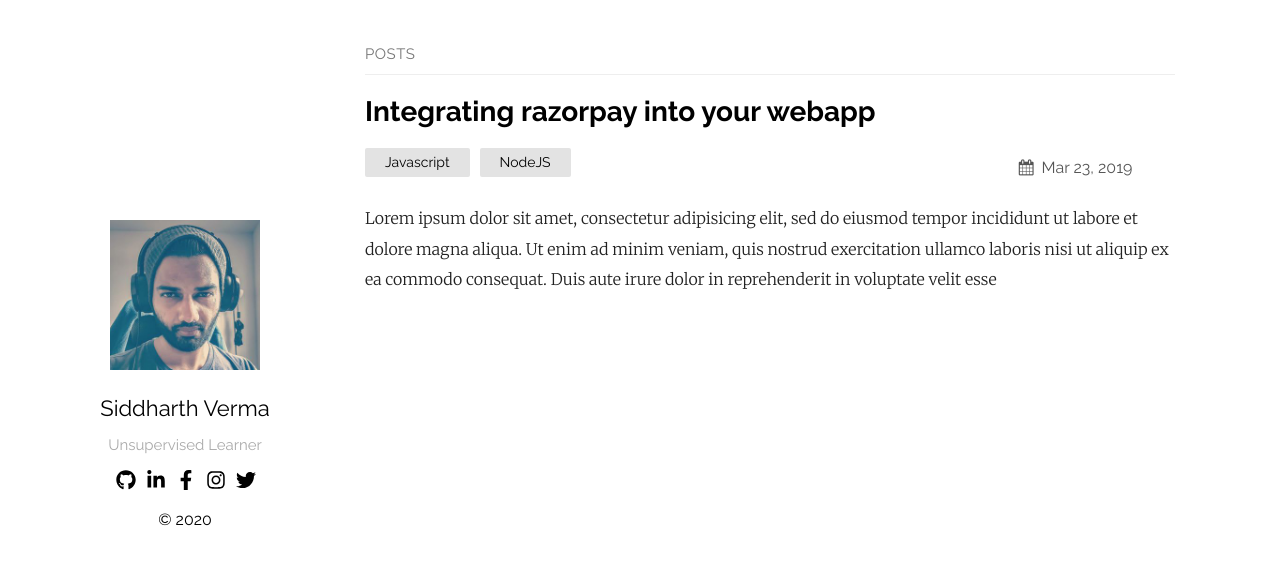
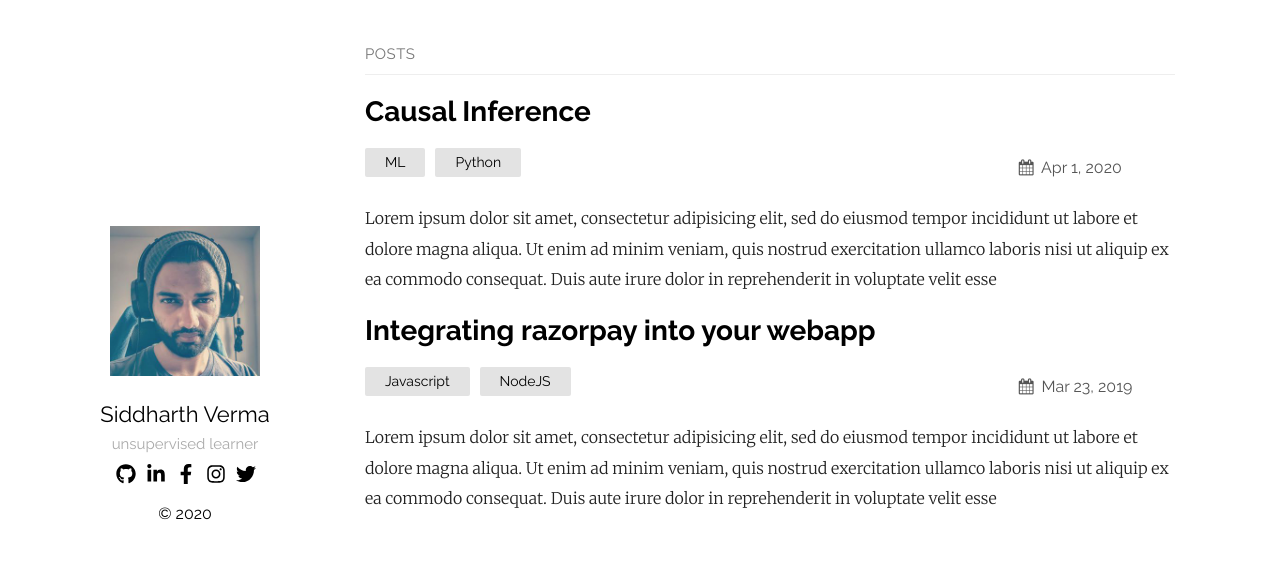
Before and after one commit to sidv1993/sidv1993.github.io, a Jekyll site: the page built from index.md, in a window 1280 px wide. Shown: the top 565 px of the page. Built offline with Jekyll 4.4.1, drawn with Linux system fonts in a browser that asks for light colours.

Commit message:
Updated profile margins

````diff
--- a/_config.yml
+++ b/_config.yml
@@ -13,7 +13,7 @@ sass:
   sass_dir: _sass
 plainwhite:
   name: Siddharth Verma
-  tagline: Unsupervised Learner
+  tagline: unsupervised learner
   date_format: "%b %-d, %Y"
   sitemap: true # set to true to generate sitemap.xml content
 
--- /dev/null
+++ b/_posts/2020-04-01-causal-inference.markdown
@@ -0,0 +1,28 @@
+---
+layout: post
+title:  "Causal Inference"
+date:   2020-04-01 21:03:36 +0530
+categories: ML Python
+---
+Lorem ipsum dolor sit amet, consectetur adipisicing elit, sed do eiusmod tempor incididunt ut labore et dolore magna aliqua. Ut enim ad minim veniam, quis nostrud exercitation ullamco laboris nisi ut aliquip ex ea commodo consequat. Duis aute irure dolor in reprehenderit in voluptate velit esse
+
+```javascript
+const Razorpay = require('razorpay');
+
+let rzp = Razorpay({
+	key_id: 'KEY_ID',
+	secret: 'name'
+});
+
+// capture request
+rzp.capture(payment_id, cost)
+	.then(function (data) {
+		return 2;
+	})
+```
+
+Check out the [Jekyll docs][jekyll-docs] for more info on how to get the most out of Jekyll. File all bugs/feature requests at [Jekyll’s GitHub repo][jekyll-gh]. If you have questions, you can ask them on [Jekyll Talk][jekyll-talk].
+
+[jekyll-docs]: https://jekyllrb.com/docs/home
+[jekyll-gh]:   https://github.com/jekyll/jekyll
+[jekyll-talk]: https://talk.jekyllrb.com/
--- a/_sass/plain.scss
+++ b/_sass/plain.scss
@@ -96,7 +96,8 @@ main {
     }
     .tagline {
       font-size: 15px;
-      margin-top: 17px;
+      margin-top: 10px;
+      margin-bottom: 10px;
       color: #aaa;
       white-space: pre-wrap;
       line-height: normal;
@@ -272,6 +273,22 @@ main {
   height: 20px;
 }
 
+.social .github svg:hover {
+    color: #AD5C51;
+}
+
+.social .linkedin svg:hover {
+    color: #007BB6;
+}
+
 .social .facebook svg:hover {
-    color: #FFFFFF;
+    color: #3B5998;
 }
+
+.social .instagram svg:hover {
+    color: #8A3AB9;
+}
+
+.social .twitter svg:hover {
+    color: #00ACED;
+}
````
